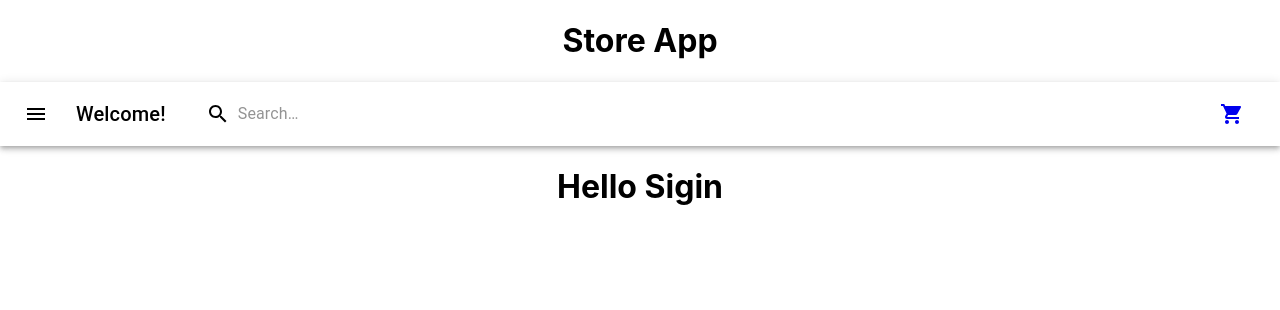
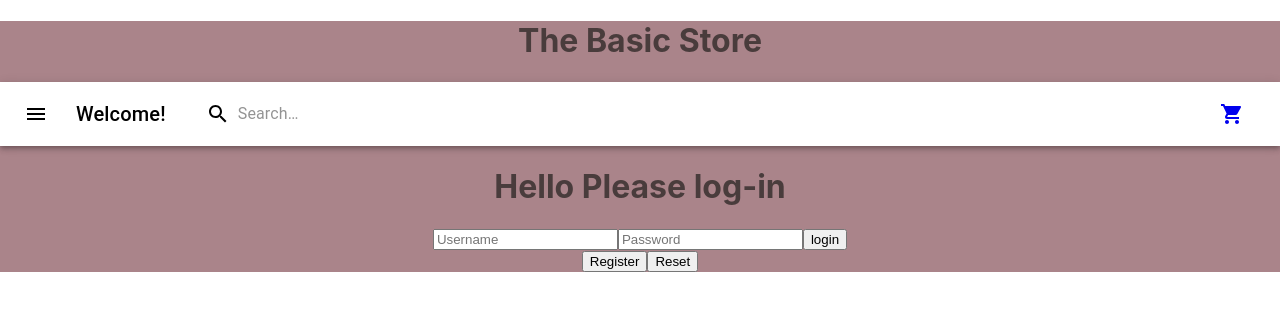
Before and after one commit to sMedrano101/basic-store, a React (Create React App) app: page /Signin in a window 1280 px wide. Shown: the top 310 px of the page. Built offline with nearby package versions, Linux system fonts and the light colour scheme.

Commit message:
setting login

```diff
--- a/src/App.css
+++ b/src/App.css
@@ -1,5 +1,7 @@
 .App {
   text-align: center;
+  background-color: rgb(170, 132, 138);
+  color: rgb(73, 60, 60);
 }
 
 .App-logo {
@@ -14,14 +16,14 @@
 }
 
 .App-header {
-  background-color: #282c34;
+  background-color: red;
   min-height: 100vh;
   display: flex;
   flex-direction: column;
   align-items: center;
   justify-content: center;
   font-size: calc(10px + 2vmin);
-  color: white;
+  color: red;
 }
 
 .App-link {
--- a/src/App.js
+++ b/src/App.js
@@ -6,7 +6,7 @@ import Routes from "./Routers";
 function App() {
   return (
     <div className="App">
-      <h1> Store App</h1>
+      <h1> The Basic Store</h1>
       <Routes />
     </div>
   );
--- a/src/components/Card.js
+++ b/src/components/Card.js
@@ -7,7 +7,7 @@ import CardContent from "@material-ui/core/CardContent";
 import CardMedia from "@material-ui/core/CardMedia";
 import Button from "@material-ui/core/Button";
 import Typography from "@material-ui/core/Typography";
-// import "./csscomponent/card.css";
+
 import AddShoppingCartIcon from "@material-ui/icons/AddShoppingCart";
 import cartGlobal from "./Context";
 
--- a/src/components/Home.js
+++ b/src/components/Home.js
@@ -1,4 +1,5 @@
 import React, { useState, useEffect, useContext } from "react";
+import "../App.css";
 import Navbar from "./Navbar";
 import Cards from "./Card";
 import Grid from "@material-ui/core/Grid";
@@ -19,7 +20,7 @@ export default function Home() {
   return (
     <div>
       <Navbar />
-      <h1>Products</h1>
+      <h2>Available Products</h2>
       {data.length === 0 ? (
         <div className="spinner">
           <CircularProgress />
--- a/src/components/Signin.js
+++ b/src/components/Signin.js
@@ -5,7 +5,14 @@ export default function Signin() {
   return (
     <div>
       <Navbar />
-      <h1>Hello Sigin</h1>
+      <h1>Hello Please log-in</h1>
+      <input placeholder="Username"></input>
+      <input placeholder="Password"></input>
+      <button>login</button>
+      <div>
+        <button>Register</button>
+        <button>Reset</button>
+      </div>
     </div>
   );
 }
```
